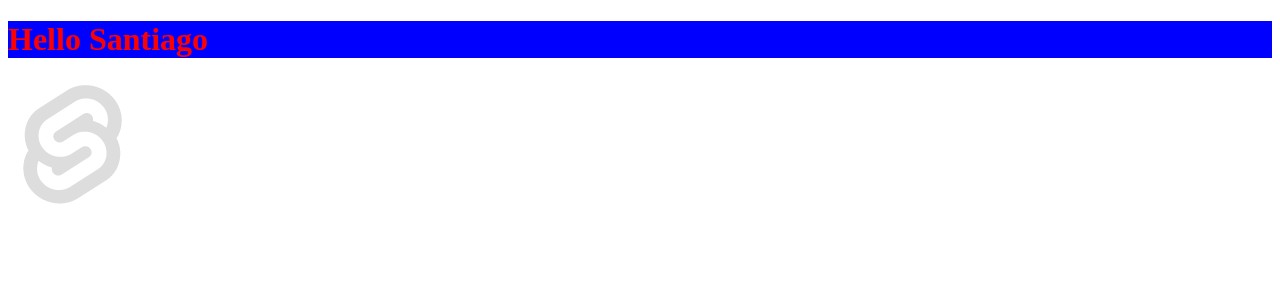
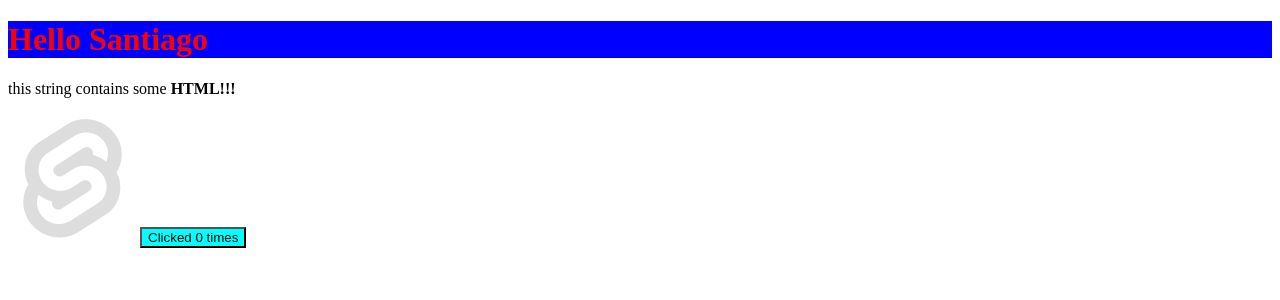
Before and after one commit to tvsanti/svelte-tutorial, a SvelteKit app: page / in a window 1280 px wide. Shown: the top 300 px of the page. Built offline with nearby package versions, Linux system fonts and the light colour scheme.

Commit message:
First reactive component

```diff
--- a/src/lib/index.js
+++ /dev/null
@@ -1 +0,0 @@
-// place files you want to import through the `$lib` alias in this folder.
--- a/src/routes/+page.svelte
+++ b/src/routes/+page.svelte
@@ -1,9 +1,14 @@
 <script>
+    import NestedButton from "./NestedButton.svelte";
+	let string = `this string contains some <strong>HTML!!!</strong>`;
+
     let src = '/favicon.png';
 </script>
 
 <h1>Hello Santiago</h1>
+<p>{@html string}</p>
 <img src={src} alt="imagen chingona" />
+<NestedButton/>
 
 <style>
     h1 {
--- /dev/null
+++ b/src/routes/NestedButton.svelte
@@ -0,0 +1,15 @@
+<script>
+    let count = 0;
+
+    function increment() {
+        count += 1
+    }
+</script>
+
+<button on:click={increment}>Clicked {count} {count === 1 ? "time" : "times"}</button>
+
+<style>
+    button {
+        background-color: aqua;
+    }
+</style>
```
